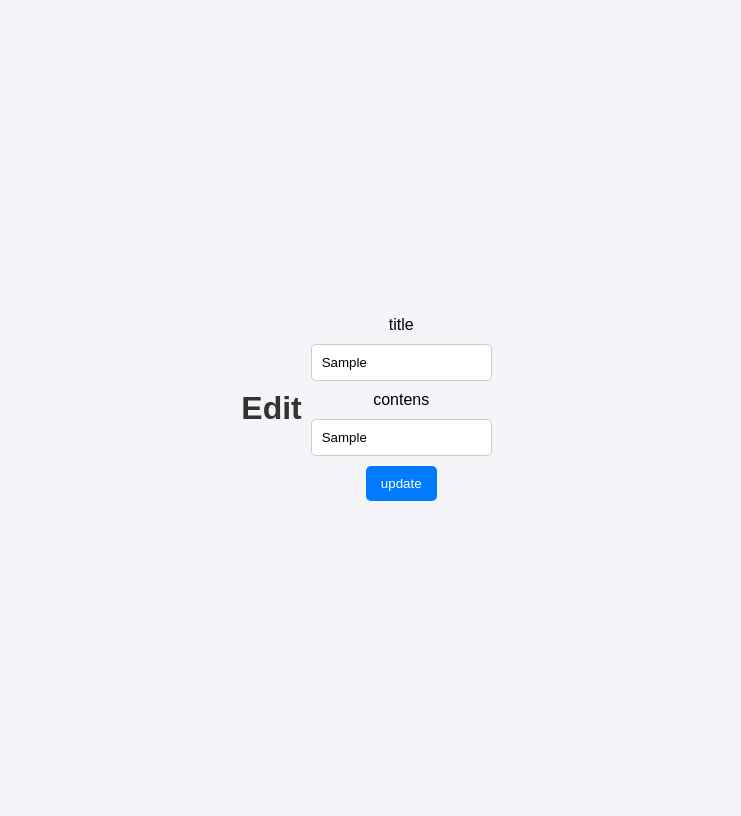
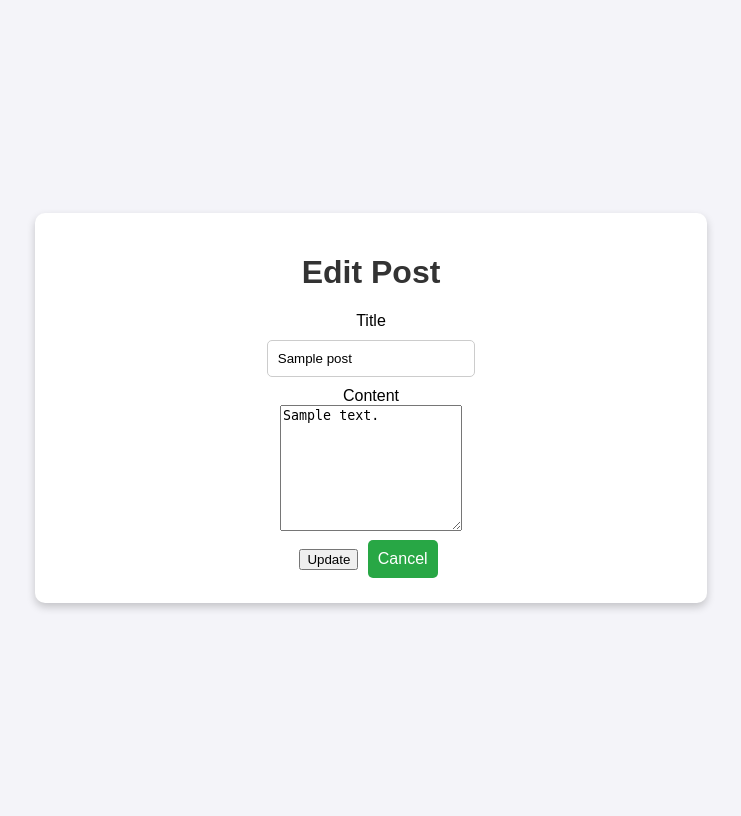
Before and after one commit to Prang752/WEB_flask, a Flask app: page /1/update in a window 1280 px wide. Shown: the whole page, without its empty margins (269-1010 px from the left). Run offline with Flask 3, Linux system fonts and the light colour scheme; a user stored in the database is signed in; tables that the repository leaves empty hold one stand-in row (values such as "Sample post"); some libraries are stand-ins or nearby versions.

Commit message:
Change update page format

```diff
--- a/templates/update.html
+++ b/templates/update.html
@@ -1,11 +1,35 @@
 {% extends "base.html" %}
+
 {% block content %}
-<h1>Edit</h1>
-<form method="POST">
-    <label for="title">title</label>
-    <input type="text" name="title" value={{post.title}}>
-    <label for="body">contens</label>
-    <input type="text" name="body" value={{post.body}}>
-    <input type="submit" value="update">
-</form>
+<div class="container">
+    <h1 class="mt-4 text-center">Edit Post</h1>
+
+    <div class="row justify-content-center">
+        <div class="col-md-8">
+            <div class="card shadow-lg p-4">
+                <form method="POST">
+                    <div class="mb-3">
+                        <label for="title" class="form-label">Title</label>
+                        <input type="text" name="title" class="form-control" value="{{ post.title }}" required>
+                    </div>
+
+
+                    <div class="mb-3 text-center">
+                        <label for="body" class="form-label">Content</label>
+                        <div class="d-flex justify-content-center">
+                            <textarea name="body" class="form-control w-100" rows="8"
+                                required>{{ post.body }}</textarea>
+                        </div>
+                    </div>
+
+
+                    <div class="text-center">
+                        <button type="submit" class="btn btn-warning btn-lg px-4 py-2 fw-bold">Update</button>
+                        <a href="{{ url_for('index') }}" class="btn btn-secondary btn-sm px-3 ms-2">Cancel</a>
+                    </div>
+                </form>
+            </div>
+        </div>
+    </div>
+</div>
 {% endblock %}
```
